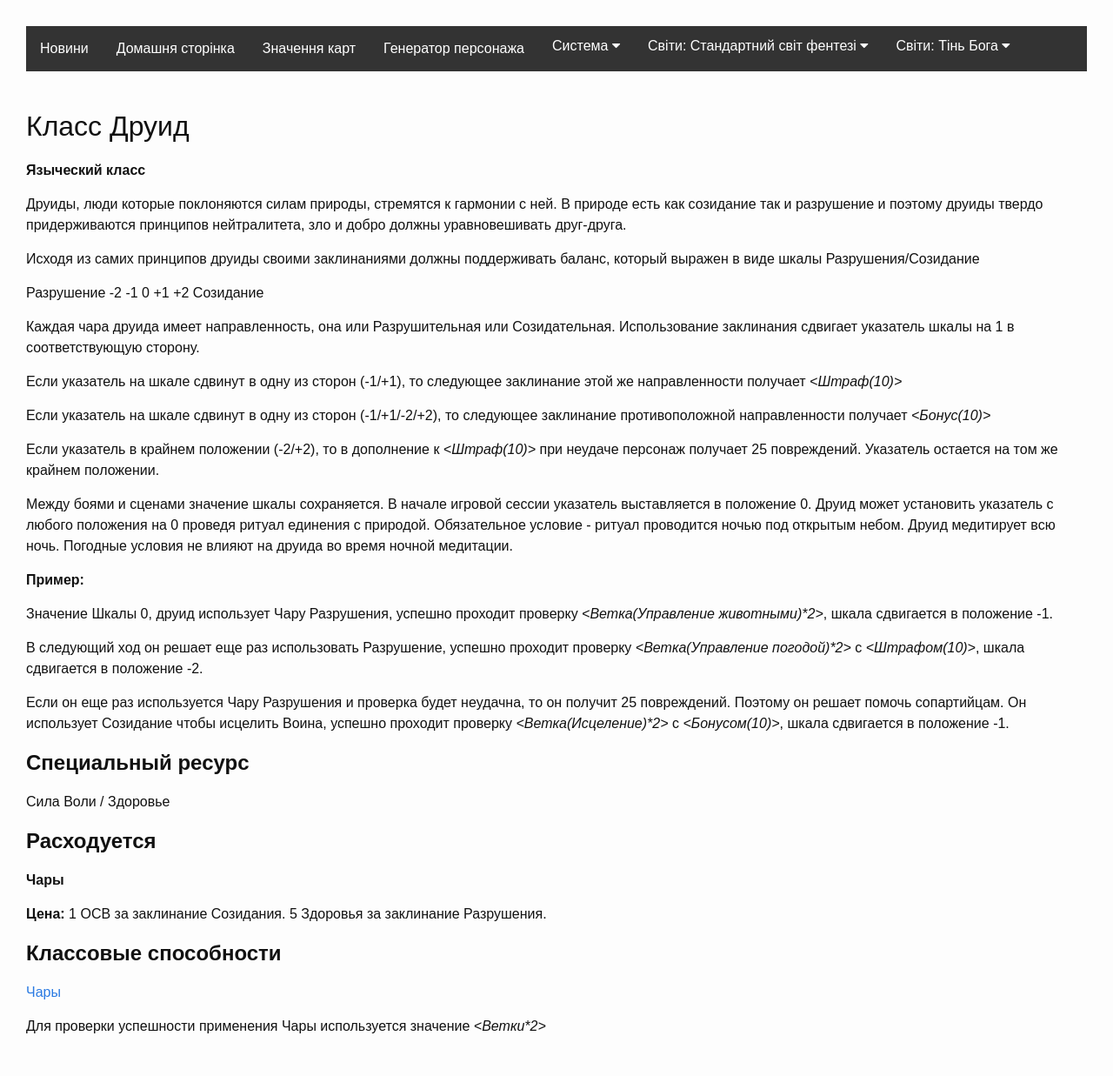
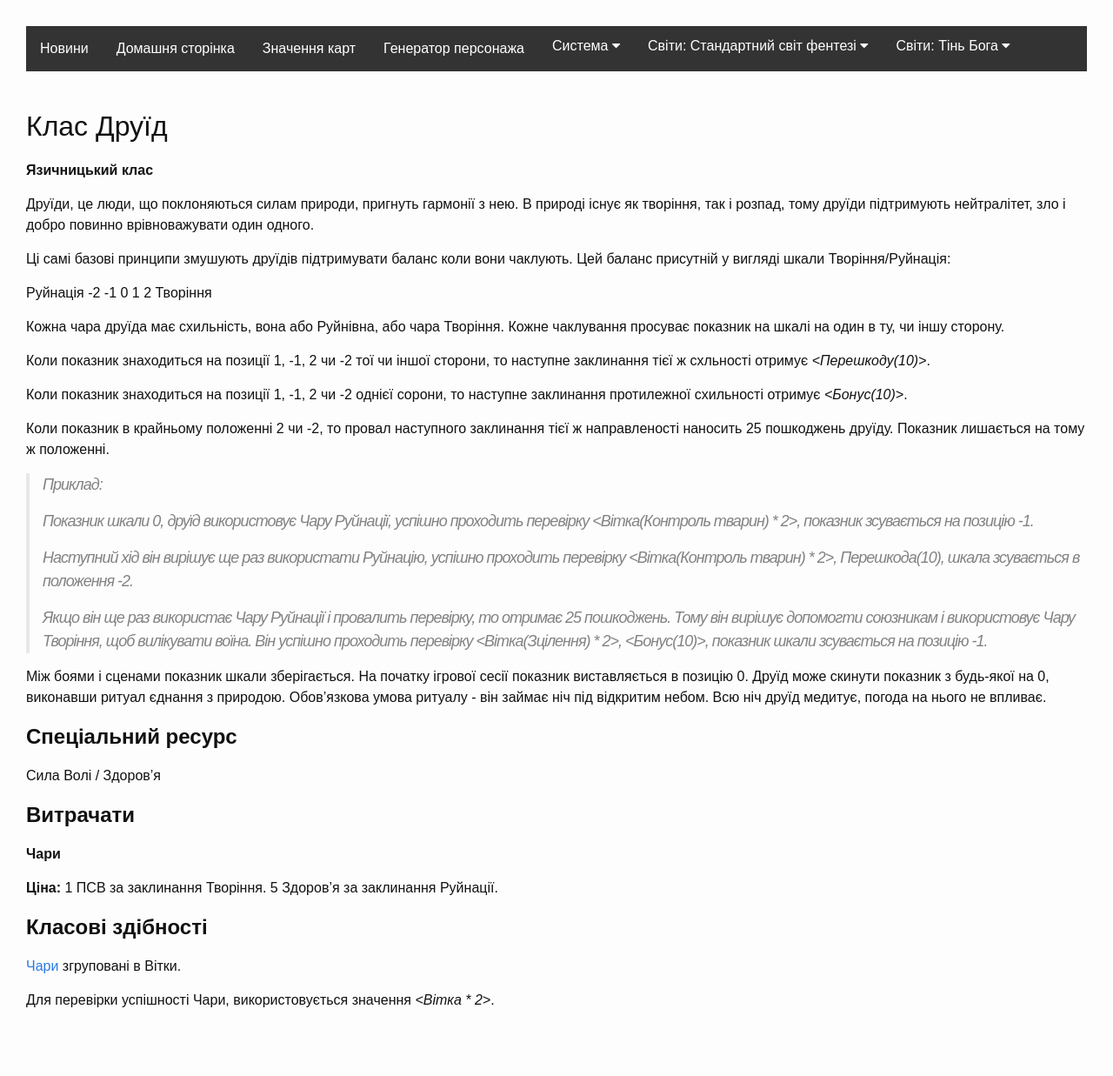
Before and after one commit to darkmind/ursa_doc, a Jekyll site: the page built from fantasy/shadow_of_god/classes/druid.md, in a window 1280 px wide. Shown: the whole page at 87% size. Built offline with Jekyll 4.4.1, drawn with Linux system fonts in a browser that asks for light colours; nearby versions of some CDN libraries; after the commit the page ends 1207 px from its top, so only the background shows below that.

Commit message:
Uk translation, druid

```diff
--- a/fantasy/shadow_of_god/classes/druid.md
+++ b/fantasy/shadow_of_god/classes/druid.md
@@ -1,7 +1,7 @@
 ---
 layout: ursa
-lang: ru-RU
-title: U.R.S.A. Тень бога - Друид
+lang: ua-UA
+title: U.R.S.A. Тінь бога - Друїд
 ---
 
 <div id="nav-placeholder"></div>
@@ -13,72 +13,67 @@ $(function(){
 
 <br>
 
-# Класс Друид
+# Клас Друїд
 
-**Языческий класс**
+**Язичницький клас**
 
-Друиды, люди которые поклоняются силам природы, стремятся к гармонии с
-ней. В природе есть как созидание так и разрушение и поэтому друиды
-твердо придерживаются принципов нейтралитета, зло и добро должны
-уравновешивать друг-друга.
+Друїди, це люди, що поклоняються силам природи, пригнуть гармонії з нею.
+В природі існує як творіння, так і розпад, тому друїди підтримують
+нейтралітет, зло і добро повинно врівноважувати один одного.
 
-Исходя из самих принципов друиды своими заклинаниями должны поддерживать
-баланс, который выражен в виде шкалы Разрушения/Созидание
+Ці самі базові принципи змушують друїдів підтримувати баланс коли вони
+чаклують. Цей баланс присутній у вигляді шкали Творіння/Руйнація:
 
-Разрушение -2 -1 0 +1 +2 Созидание
+Руйнація -2 -1 0 1 2 Творіння
 
-Каждая чара друида имеет направленность, она или Разрушительная или
-Созидательная. Использование заклинания сдвигает указатель шкалы на 1 в
-соответствующую сторону.
+Кожна чара друїда має схильність, вона або Руйнівна, або чара Творіння.
+Кожне чаклування просуває показник на шкалі на один в ту, чи іншу сторону.
 
-Если указатель на шкале сдвинут в одну из сторон (-1/+1), то следующее
-заклинание этой же направленности получает *<Штраф(10)>*
+Коли показник знаходиться на позиції 1, -1, 2 чи -2 тої чи іншої сторони,
+то наступне заклинання тієї ж схльності отримує *<Перешкоду(10)>*.
 
-Если указатель на шкале сдвинут в одну из сторон (-1/+1/-2/+2), то
-следующее заклинание противоположной направленности получает
-*<Бонус(10)>*
+Коли показник знаходиться на позиції 1, -1, 2 чи -2 однієї сорони, то
+наступне заклинання протилежної схильності отримує *<Бонус(10)>*.
 
-Если указатель в крайнем положении (-2/+2), то в дополнение к
-*<Штраф(10)>* при неудаче персонаж получает 25 повреждений. Указатель
-остается на том же крайнем положении.
+Коли показник в крайньому положенні 2 чи -2, то провал наступного
+заклинання тієї ж направленості наносить 25 пошкоджень друїду. Показник
+лишається на тому ж положенні.
 
-Между боями и сценами значение шкалы сохраняется. В начале игровой
-сессии указатель выставляется в положение 0. Друид может установить
-указатель с любого положения на 0 проведя ритуал единения с природой.
-Обязательное условие - ритуал проводится ночью под открытым небом. Друид
-медитирует всю ночь. Погодные условия не влияют на друида во время
-ночной медитации.
+> Приклад:
+>
+> Показник шкали 0, друїд використовує Чару Руйнації, успішно проходить
+> перевірку *<Вітка(Контроль тварин) * 2>*, показник зсувається на
+> позицію -1.
+>
+> Наступний хід він вирішує ще раз використати Руйнацію, успішно проходить
+> перевірку *<Вітка(Контроль тварин) * 2>, Перешкода(10)*, шкала
+> зсувається в положення -2.
+>
+> Якщо він ще раз використає Чару Руйнації і провалить перевірку, то
+> отримає 25 пошкоджень. Тому він вирішує допомогти союзникам і
+> використовує Чару Творіння, щоб вилікувати воїна. Він успішно проходить
+> перевірку *<Вітка(Зцілення) * 2>*, *<Бонус(10)>*, показник шкали
+> зсувається на позицію -1.
 
-**Пример:**
+Між боями і сценами показник шкали зберігається. На початку ігрової сесії
+показник виставляється в позицію 0. Друїд може скинути показник з
+будь-якої на 0, виконавши ритуал єднання з природою. Обов'язкова умова
+ритуалу - він займає ніч під відкритим небом. Всю ніч друїд медитує,
+погода на нього не впливає.
 
-Значение Шкалы 0, друид использует Чару Разрушения, успешно проходит
-проверку *<Ветка(Управление животными)\*2>*, шкала сдвигается в положение
--1.
+## **Спеціальний ресурс**
 
-В следующий ход он решает еще раз использовать Разрушение, успешно
-проходит проверку *<Ветка(Управление погодой)\*2>* с *<Штрафом(10)>*,
-шкала сдвигается в положение -2.
+Сила Волі / Здоров'я
 
-Если он еще раз используется Чару Разрушения и проверка будет неудачна,
-то он получит 25 повреждений. Поэтому он решает помочь сопартийцам.
-Он использует Созидание чтобы исцелить Воина, успешно проходит проверку
-*<Ветка(Исцеление)\*2>* с *<Бонусом(10)>*, шкала сдвигается в положение
--1.
+## **Витрачати**
 
-## **Специальный ресурс**
+**Чари**
 
-Сила Воли / Здоровье
+**Ціна:** 1 ПСВ за заклинання Творіння. 5 Здоров'я за заклинання
+Руйнації.
 
-## **Расходуется**
+## **Класові здібності**
 
-**Чары**
+[Чари](/ursa_doc/fantasy/shadow_of_god/charms.html) згруповані в Вітки.
 
-**Цена:** 1 ОСВ за заклинание Созидания. 5 Здоровья за заклинание
-Разрушения.
-
-## **Классовые способности**
-
-[Чары](/ursa_doc/fantasy/shadow_of_god/charms.html)
-
-Для проверки успешности применения Чары используется значение
-*<Ветки\*2>*
+Для перевірки успішності Чари, використовується значення *<Вітка * 2>*.
```
Also changed, not shown: fantasy/shadow_of_god/charms.md (+33 -34 lines), fantasy/shadow_of_god/classes.md (+2 -2 lines).
